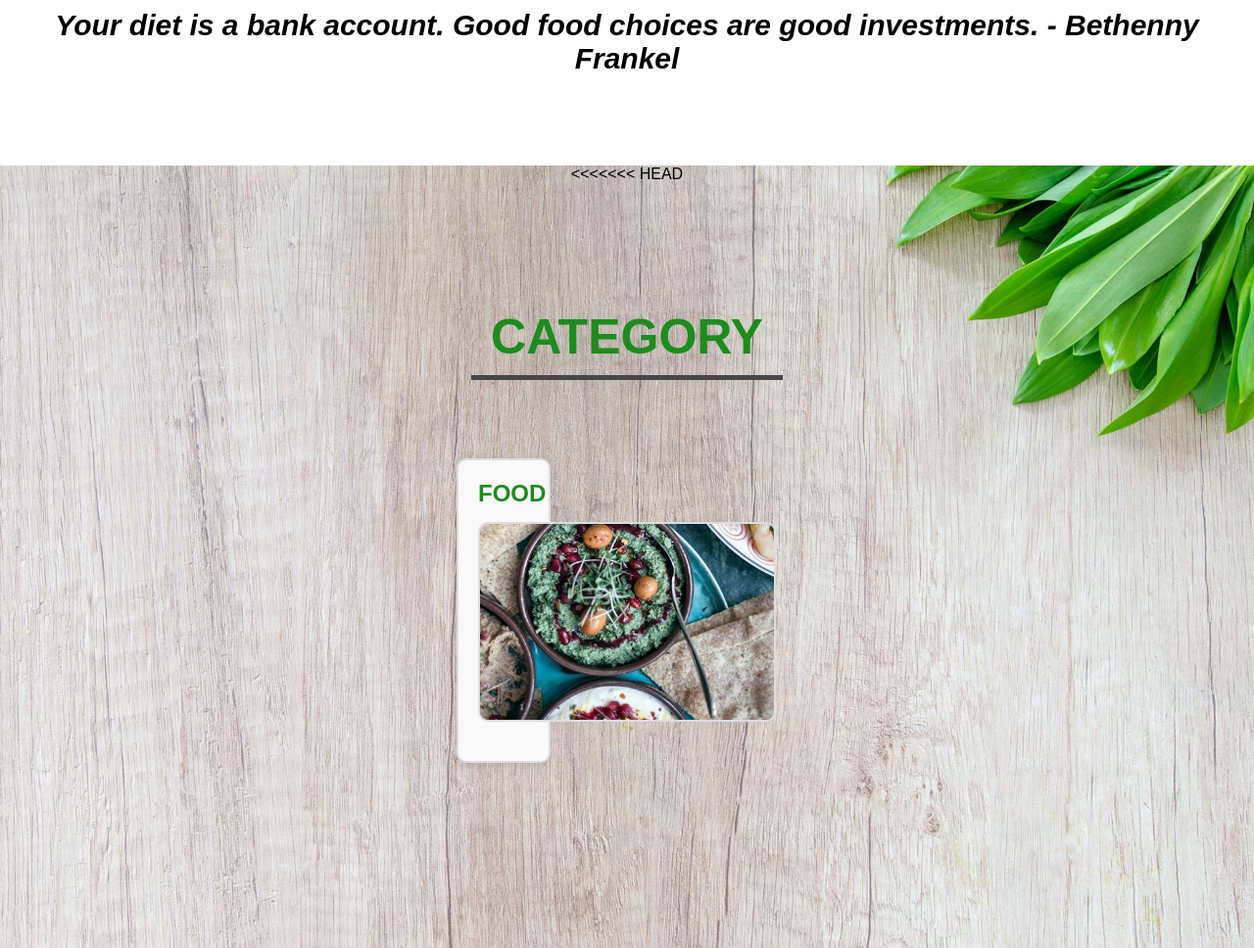
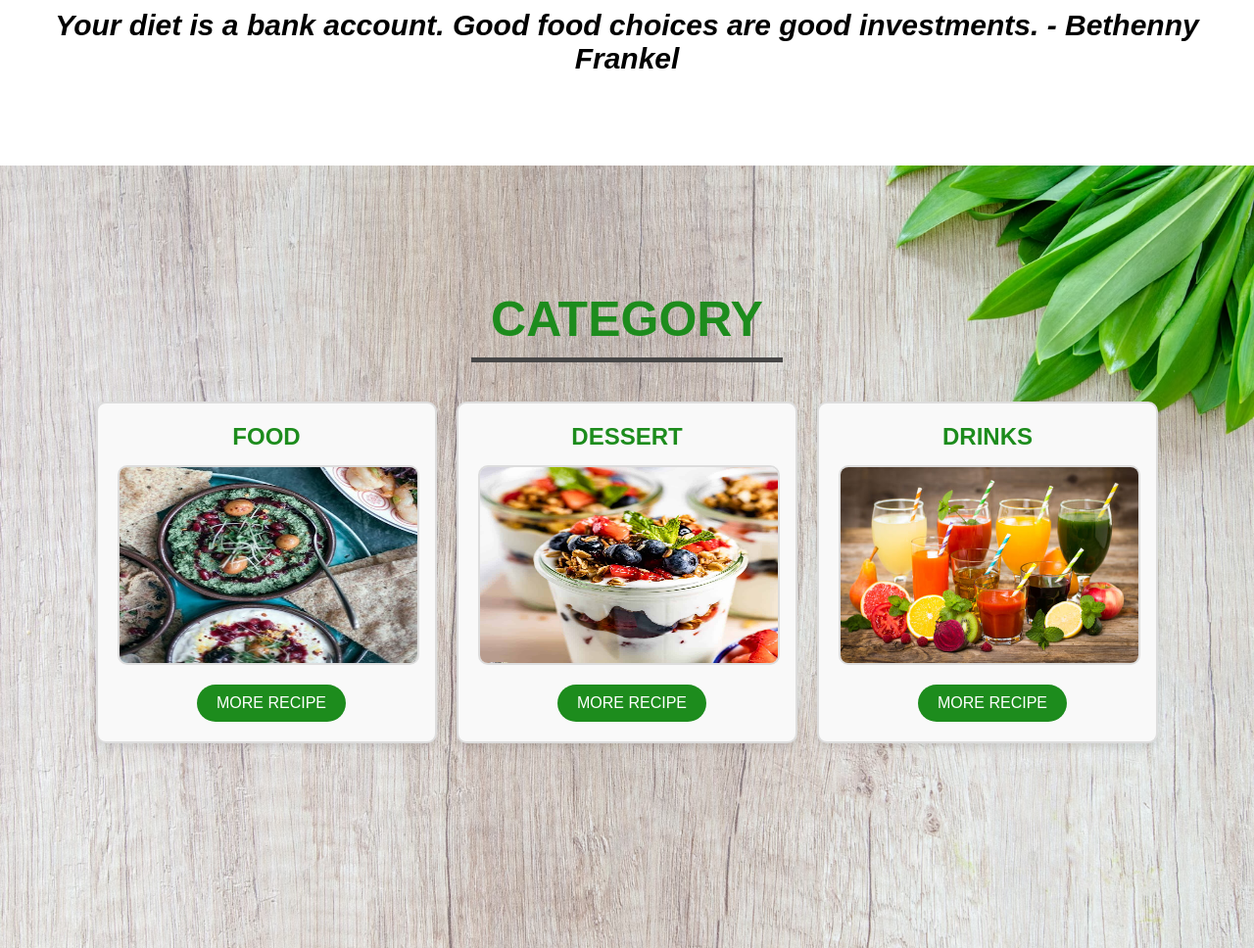
Before and after one commit to SIDYYY/WebSys, a PHP site: page /wegrow.html in a window 1280 px wide. Shown: the part 891-1859 px from the top of the page at 98% size. Run offline with PHP 8.4, Linux system fonts and the light colour scheme; some libraries are stand-ins or nearby versions.

Commit message:
Category / GRID

```diff
--- a/WeGROW/wegrow.css
+++ b/WeGROW/wegrow.css
@@ -317,7 +317,7 @@
 
 }
 
-.category {
+.categories {
     width: 100%;
     padding: 20px;
     border: 2px solid #ddd;
@@ -337,26 +337,22 @@
 }
 
 .category-container {
-    display: flex;
-    justify-content: space-between;
-    flex-wrap:wrap;
-    padding-top: 50px;
+    display: grid;
+    grid-template-columns: repeat(3, minmax(300px, 1fr));
+    gap: 20px;
+    padding-top: 10px;
+    justify-content: center; /* Center-align the grid items */
 }
 
-.category {
-    width: calc(33.33% - 20px);
-    margin-right: 20px;
+.categories {
     margin-bottom: 40px;
     padding: 20px;
     border-radius: 10px;
     background-color: #f9f9f9;
     box-shadow: 0 4px 8px rgba(0, 0, 0, 0.1);
 }
-.category:last-child {
-    margin-right: 0;
-}
 
-.category h2 {
+.categories h2 {
     font-size: 24px;
     margin-bottom: 10px;
     color:#1d8c1d;
@@ -365,7 +361,7 @@
 }
 
 .image-container {
-    width: 300px;
+    width: 100%;
     height: 200px;
     overflow: hidden;
     border: 2px solid #ddd;
@@ -377,7 +373,7 @@
 .image-container img {
     width: 100%;
     height: 100%;
-    object-fit: cover;
+    object-fit:fill;
 }
 .ctg-button {
     display: inline-block; /* Display as inline block */
@@ -696,17 +681,59 @@
     .menu li {
       padding: 0 20px;
     }
-    .category {
-        text-align: center; /* Center the category */
+    #about {
+        padding-top: 20vh; /* Adjust padding as needed */
+        height: auto; /* Set height to auto */
+    }
+    .category-container {
+        display: grid;
+        grid-template-rows: auto;
+        grid-template-columns: auto auto;
+        gap: 10px;
+        padding-top: 10px;
+        justify-content: center; /* Center-align the grid items */
+        margin-top: 20px;
     }
 
-    .option {
-       /* margin-top: 20px; /* Adjust margin top as needed */
-        text-align: center; /* Center the options */
+    .categories {
+        width: 100%;
     }
 
-    .option .dish img {
-        width: 100%; /* Adjust image width */
-        height: 300px; /* Maintain aspect ratio */
+  }
+  @media only screen and (min-width: 942px) {
+    body {
+        overflow-x: hidden; /* Prevent horizontal scrolling */
+    }
+    .menu-container {
+      width: 100%;
+    }
+
+    .menu-container a {
+      color: #000000;
+    }
+
+    .menu-container input {
+      display: none;
+    }
+
+    /* Burger menu */
+    .menu-container span {
+      display: none;
+    }
+
+    .menu {
+      position: relative;
+      width: 100%;
+      display: flex;
+      justify-content: space-between;
+    }
+
+    .menu ul {
+      display: flex;
+      padding: 0;
+    }
+
+    .menu li {
+      padding: 0 20px;
     }
   }
--- a/WeGROW/wegrow.html
+++ b/WeGROW/wegrow.html
@@ -61,79 +61,32 @@
 		</div>
 
 		<section id="categ">
-<<<<<<< HEAD
 			<h1 class="cat">Category</h1>
 
 			<div class="category-container">
 				<!-- Food Category -->
-				<div class="category food">
+				<div class="categories food">
 					<h2>Food</h2>
 					<div class="image-container">
 						<img src="food\1.jpeg" alt="Food Image" class="food-image">
-=======
-			<h2 class="cat"> CATEGORIES </h2>
-			<div class="optcontainer">
-				<div class="option">
-					<h3>FOOD</h3>
-					<div class="dish-container">
-						<div class="dish">
-							<img src="food\1.jpeg" alt="Food">
-						</div>
-						<div class="dish" id="food2">
-							<img src="food\2crop.png" alt="Food">
-						</div>
-						<div class="dish" id="food3">
-							<img src="food\3crop.png" alt="Food">
-						</div>
->>>>>>> ab0e4147558b5d4c46e11d387cbb619124b701f4
 					</div>
 					<div class="ctg-button">MORE RECIPE</div>
 				</div>
 
-<<<<<<< HEAD
 				<!-- Dessert Category -->
-				<div class="category dessert">
+				<div class="categories dessert">
 					<h2>Dessert</h2>
 					<div class="image-container">
 						<img src="imgs\Greek-Yogurt-Parfait-Recipe.jpg" alt="Dessert Image" class="dessert-image">
-=======
-				<div class="option">
-					<h3>DESSERT</h3>
-					<div class="dish-container">
-						<div class="dish">
-							<img src="food\1.jpeg" alt="Dessert">
-						</div>
-						<div class="dish" id="des2">
-							<img src="food\2crop.png" alt="Dessert">
-						</div>
-						<div class="dish" id="des3">
-							<img src="food\3crop.png" alt="Dessert">
-						</div>
->>>>>>> ab0e4147558b5d4c46e11d387cbb619124b701f4
 					</div>
 					<div class="ctg-button">MORE RECIPE</div>
 				</div>
 
-<<<<<<< HEAD
 				<!-- Drinks Category -->
-				<div class="category drinks">
+				<div class="categories drinks">
 					<h2>Drinks</h2>
 					<div class="image-container">
 						<img src="imgs\healthy-drinks-for-kids.jpg" alt="Drinks Image" class="drinks-image">
-=======
-				<div class="option">
-					<h3>DRINKS</h3>
-					<div class="dish-container">
-						<div class="dish">
-							<img src="food\1.jpeg" alt="Others">
-						</div>
-						<div class="dish" id="dr2">
-							<img src="food\2crop.png" alt="Others">
-						</div>
-						<div class="dish" id="dr3">
-							<img src="food\3crop.png" alt="Others">
-						</div>
->>>>>>> ab0e4147558b5d4c46e11d387cbb619124b701f4
 					</div>
 					<div class="ctg-button">MORE RECIPE</div>
 				</div>
```
Also changed, not shown: other parts of WeGROW/wegrow.css (+19 -30 lines).
